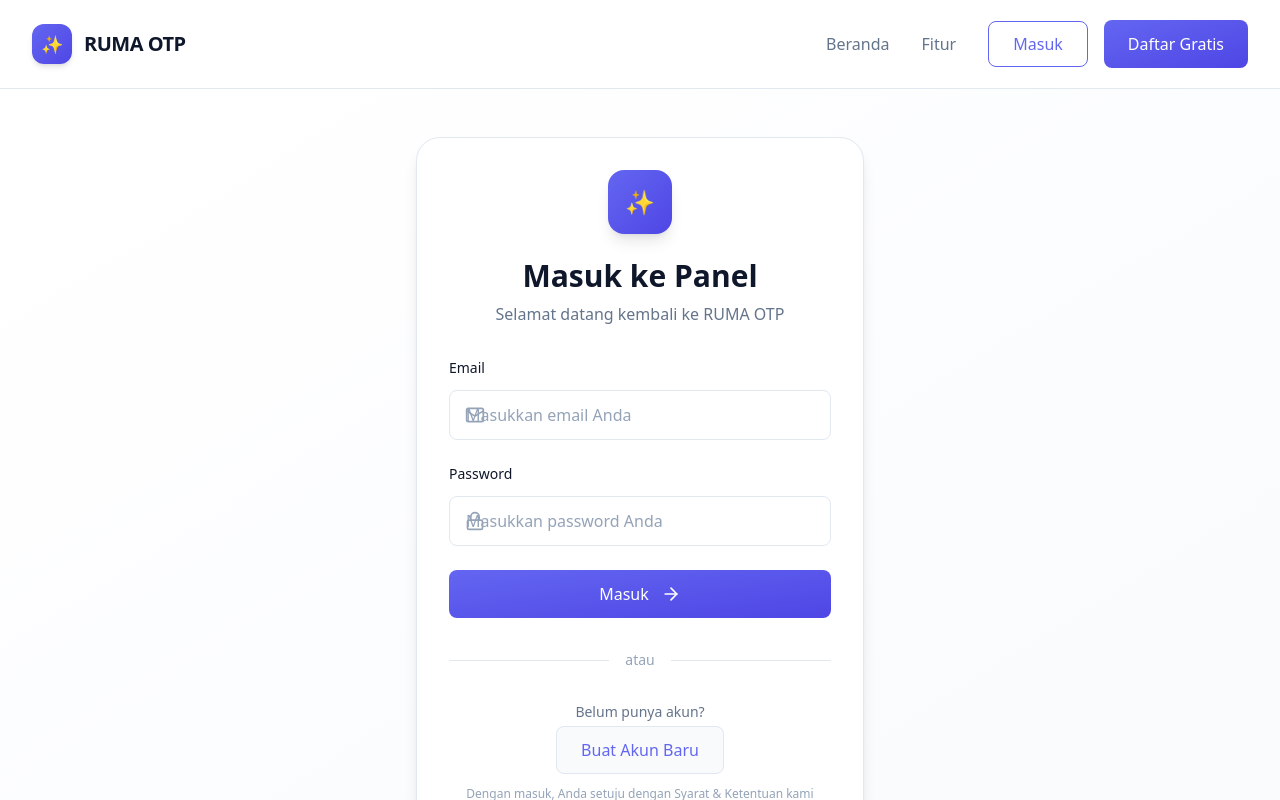
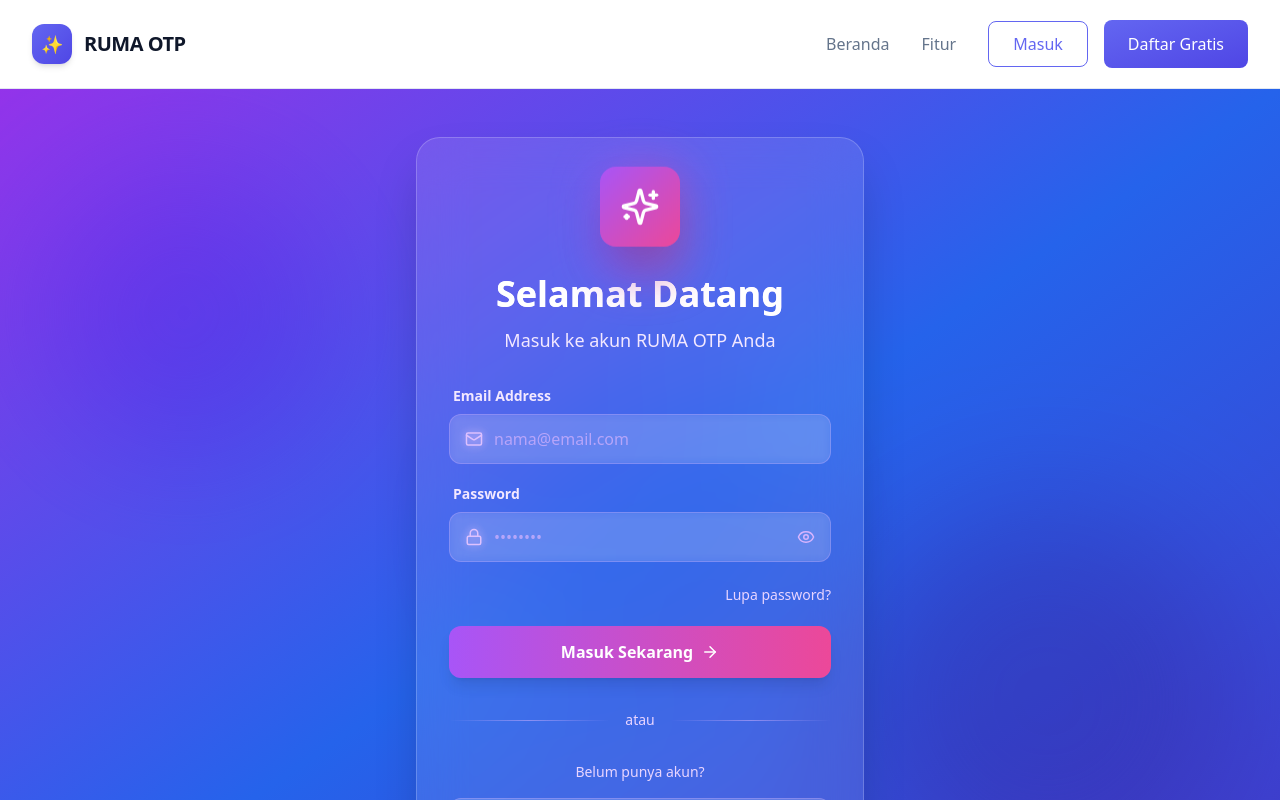
Before and after one commit to fahrihosting3/websiteotp, a Next.js app: page /auth/login in a window 1280 px wide. Shown: the top 800 px of the page. Built offline with nearby package versions, Linux system fonts and the light colour scheme.

Commit message:
Add files via upload

```diff
--- a/app/auth/login/page.tsx
+++ b/app/auth/login/page.tsx
@@ -1,18 +1,24 @@
 // app/auth/login/page.tsx
 "use client";
-import { useState } from "react";
+import { useState, useEffect } from "react";
 import { useRouter } from "next/navigation";
 import Link from "next/link";
 import { loginUser } from "@/lib/auth";
 import Navbar from "@/components/Navbar";
-import { Lock, Mail, ArrowRight, Loader2 } from "lucide-react";
+import { Lock, Mail, ArrowRight, Loader2, Sparkles, Eye, EyeOff } from "lucide-react";
 
 export default function LoginPage() {
   const [email, setEmail] = useState("");
   const [password, setPassword] = useState("");
   const [loading, setLoading] = useState(false);
   const [error, setError] = useState("");
+  const [showPassword, setShowPassword] = useState(false);
+  const [isVisible, setIsVisible] = useState(false);
   const router = useRouter();
+
+  useEffect(() => {
+    setIsVisible(true);
+  }, []);
 
   const handleLogin = async (e: React.FormEvent) => {
     e.preventDefault();
@@ -32,115 +38,183 @@
   return (
     <>
       <Navbar />
-      <div className="min-h-[calc(100vh-80px)] bg-gradient-to-br from-[var(--color-background)] to-[var(--color-surface)] flex items-center justify-center py-12 px-4">
-        <div className="max-w-md w-full">
-          {/* Card */}
-          <div className="bg-[var(--color-background)] border border-[var(--color-border)] rounded-3xl p-8 card-shadow">
-            {/* Header */}
+      <div className="min-h-[calc(100vh-80px)] relative overflow-hidden flex items-center justify-center py-12 px-4">
+        {/* Background dengan blur iOS style */}
+        <div className="absolute inset-0 bg-gradient-to-br from-purple-600 via-blue-600 to-indigo-700">
+          {/* Animated gradient circles */}
+          <div className="absolute top-20 left-10 w-72 h-72 bg-purple-400 rounded-full mix-blend-multiply filter blur-3xl opacity-30 animate-pulse"></div>
+          <div className="absolute bottom-20 right-10 w-96 h-96 bg-pink-400 rounded-full mix-blend-multiply filter blur-3xl opacity-30 animate-pulse animation-delay-2000"></div>
+          <div className="absolute top-1/2 left-1/2 transform -translate-x-1/2 -translate-y-1/2 w-80 h-80 bg-blue-400 rounded-full mix-blend-multiply filter blur-3xl opacity-20 animate-pulse animation-delay-4000"></div>
+        </div>
+
+        {/* Content Container */}
+        <div className="relative z-10 max-w-md w-full">
+          {/* Card dengan blur iOS */}
+          <div
+            className={`transform transition-all duration-700 ease-out ${
+              isVisible ? 'translate-y-0 opacity-100' : 'translate-y-10 opacity-0'
+            }`}
+          >
+            <div className="backdrop-blur-xl bg-white/10 dark:bg-black/30 rounded-3xl p-8 shadow-2xl border border-white/20">
+              {/* Header dengan animasi */}
               <div className="text-center mb-8">
-              <div className="w-16 h-16 bg-gradient-primary rounded-2xl flex items-center justify-center text-white text-2xl mx-auto mb-6 shadow-lg">
-                ✨
+                <div className="relative inline-block">
+                  <div className="absolute inset-0 bg-gradient-to-r from-purple-500 to-pink-500 rounded-2xl blur-xl opacity-70 animate-pulse"></div>
+                  <div className="relative w-20 h-20 bg-gradient-to-br from-purple-500 to-pink-500 rounded-2xl flex items-center justify-center text-white text-3xl mx-auto mb-6 shadow-2xl animate-bounce-slow">
+                    <Sparkles className="w-10 h-10" />
                   </div>
-              <h1 className="text-3xl font-bold text-[var(--color-text-primary)] mb-2">
-                Masuk ke Panel
+                </div>
+                <h1 className="text-4xl font-bold text-white mb-3 bg-gradient-to-r from-white to-purple-200 bg-clip-text text-transparent">
+                  Selamat Datang
                 </h1>
-              <p className="text-[var(--color-text-secondary)]">
-                Selamat datang kembali ke RUMA OTP
+                <p className="text-purple-100 text-lg font-medium">
+                  Masuk ke akun RUMA OTP Anda
                 </p>
               </div>
 
-            {/* Error Message */}
+              {/* Error Message dengan animasi */}
               {error && (
-              <div className="mb-6 p-4 bg-red-50 dark:bg-red-900/20 border border-red-200 dark:border-red-800 rounded-xl">
-                <p className="text-sm text-[var(--color-error)] font-medium">{error}</p>
+                <div className="mb-6 p-4 bg-red-500/20 backdrop-blur-sm border border-red-400/30 rounded-xl animate-shake">
+                  <p className="text-sm text-red-100 font-medium text-center">{error}</p>
                 </div>
               )}
 
               {/* Form */}
-            <form onSubmit={handleLogin} className="space-y-6">
-              {/* Email */}
-              <div>
-                <label className="block text-sm font-medium text-[var(--color-text-primary)] mb-3">
-                  Email
+              <form onSubmit={handleLogin} className="space-y-5">
+                {/* Email Field */}
+                <div className="group">
+                  <label className="block text-sm font-semibold text-purple-100 mb-2 ml-1">
+                    Email Address
                   </label>
-                <div className="relative">
-                  <Mail className="absolute left-4 top-1/2 -translate-y-1/2 text-[var(--color-text-tertiary)] pointer-events-none" size={20} />
+                  <div className="relative transform transition-all duration-300 group-focus-within:scale-[1.02]">
+                    <Mail className="absolute left-4 top-1/2 -translate-y-1/2 text-purple-300 group-focus-within:text-white transition-colors duration-300" size={18} />
                     <input
                       type="email"
                       value={email}
                       onChange={(e) => setEmail(e.target.value)}
                       required
-                    className="input-field pl-12"
-                    placeholder="Masukkan email Anda"
+                      className="w-full pl-11 pr-4 py-3 bg-white/10 backdrop-blur-sm border border-purple-300/30 rounded-xl text-white placeholder-purple-300/70 focus:outline-none focus:border-purple-400 focus:ring-2 focus:ring-purple-400/50 transition-all duration-300"
+                      placeholder="nama@email.com"
                     />
                   </div>
                 </div>
 
-              {/* Password */}
-              <div>
-                <label className="block text-sm font-medium text-[var(--color-text-primary)] mb-3">
+                {/* Password Field */}
+                <div className="group">
+                  <label className="block text-sm font-semibold text-purple-100 mb-2 ml-1">
                     Password
                   </label>
-                <div className="relative">
-                  <Lock className="absolute left-4 top-1/2 -translate-y-1/2 text-[var(--color-text-tertiary)] pointer-events-none" size={20} />
+                  <div className="relative transform transition-all duration-300 group-focus-within:scale-[1.02]">
+                    <Lock className="absolute left-4 top-1/2 -translate-y-1/2 text-purple-300 group-focus-within:text-white transition-colors duration-300" size={18} />
                     <input
-                    type="password"
+                      type={showPassword ? "text" : "password"}
                       value={password}
                       onChange={(e) => setPassword(e.target.value)}
                       required
-                    className="input-field pl-12"
-                    placeholder="Masukkan password Anda"
+                      className="w-full pl-11 pr-12 py-3 bg-white/10 backdrop-blur-sm border border-purple-300/30 rounded-xl text-white placeholder-purple-300/70 focus:outline-none focus:border-purple-400 focus:ring-2 focus:ring-purple-400/50 transition-all duration-300"
+                      placeholder="••••••••"
                     />
+                    <button
+                      type="button"
+                      onClick={() => setShowPassword(!showPassword)}
+                      className="absolute right-4 top-1/2 -translate-y-1/2 text-purple-300 hover:text-white transition-colors duration-300"
+                    >
+                      {showPassword ? <EyeOff size={18} /> : <Eye size={18} />}
+                    </button>
                   </div>
                 </div>
 
-              {/* Submit Button */}
+                {/* Forgot Password Link */}
+                <div className="text-right">
+                  <Link
+                    href="/auth/forgot-password"
+                    className="text-sm text-purple-200 hover:text-white transition-colors duration-300"
+                  >
+                    Lupa password?
+                  </Link>
+                </div>
+
+                {/* Submit Button dengan animasi */}
                 <button
                   type="submit"
                   disabled={loading}
-                className="w-full btn-primary flex items-center justify-center gap-3 disabled:opacity-70 disabled:cursor-not-allowed"
+                  className="relative w-full py-3.5 bg-gradient-to-r from-purple-500 to-pink-500 rounded-xl font-semibold text-white shadow-lg hover:shadow-xl transform hover:scale-[1.02] transition-all duration-300 disabled:opacity-70 disabled:cursor-not-allowed overflow-hidden group"
                 >
+                  <div className="absolute inset-0 bg-gradient-to-r from-purple-600 to-pink-600 opacity-0 group-hover:opacity-100 transition-opacity duration-300"></div>
+                  <span className="relative flex items-center justify-center gap-2">
                     {loading ? (
                       <>
                         <Loader2 size={20} className="animate-spin" />
-                    Sedang masuk...
+                        Memproses...
                       </>
                     ) : (
                       <>
-                    Masuk
-                    <ArrowRight size={20} />
+                        Masuk Sekarang
+                        <ArrowRight size={18} className="group-hover:translate-x-1 transition-transform duration-300" />
                       </>
                     )}
+                  </span>
                 </button>
               </form>
 
-            {/* Divider */}
+              {/* Divider dengan teks */}
               <div className="my-8 flex items-center gap-4">
-              <div className="flex-1 h-px bg-[var(--color-border)]"></div>
-              <span className="text-sm text-[var(--color-text-tertiary)]">atau</span>
-              <div className="flex-1 h-px bg-[var(--color-border)]"></div>
+                <div className="flex-1 h-px bg-gradient-to-r from-transparent via-purple-300/50 to-transparent"></div>
+                <span className="text-sm text-purple-200 font-medium">atau</span>
+                <div className="flex-1 h-px bg-gradient-to-r from-transparent via-purple-300/50 to-transparent"></div>
               </div>
 
-            {/* Register Link */}
+              {/* Register Button */}
               <div className="text-center">
-              <p className="text-sm text-[var(--color-text-secondary)] mb-4">
+                <p className="text-sm text-purple-200 mb-4">
                   Belum punya akun?
                 </p>
                 <Link
                   href="/auth/register"
-                className="btn-secondary w-full"
+                  className="block w-full py-3.5 bg-white/10 backdrop-blur-sm border border-purple-300/30 rounded-xl text-purple-100 font-semibold hover:bg-white/20 transform hover:scale-[1.02] transition-all duration-300"
                 >
                   Buat Akun Baru
                 </Link>
               </div>
 
               {/* Footer */}
-            <p className="text-center text-xs text-[var(--color-text-tertiary)] mt-6">
-              Dengan masuk, Anda setuju dengan Syarat & Ketentuan kami
+              <p className="text-center text-xs text-purple-300/80 mt-6">
+                Dengan masuk, Anda setuju dengan <Link href="/terms" className="underline hover:text-white transition-colors">Syarat & Ketentuan</Link> kami
               </p>
             </div>
           </div>
         </div>
+      </div>
+
+      {/* Custom CSS untuk animasi tambahan */}
+      <style jsx>{`
+        @keyframes bounce-slow {
+          0%, 100% { transform: translateY(0); }
+          50% { transform: translateY(-10px); }
+        }
+
+        @keyframes shake {
+          0%, 100% { transform: translateX(0); }
+          25% { transform: translateX(-5px); }
+          75% { transform: translateX(5px); }
+        }
+
+        .animate-bounce-slow {
+          animation: bounce-slow 2s ease-in-out infinite;
+        }
+
+        .animate-shake {
+          animation: shake 0.3s ease-in-out 0s 2;
+        }
+
+        .animation-delay-2000 {
+          animation-delay: 2s;
+        }
+
+        .animation-delay-4000 {
+          animation-delay: 4s;
+        }
+      `}</style>
     </>
   );
 }
```
Lines whose indentation alone changed are shown as unchanged.
